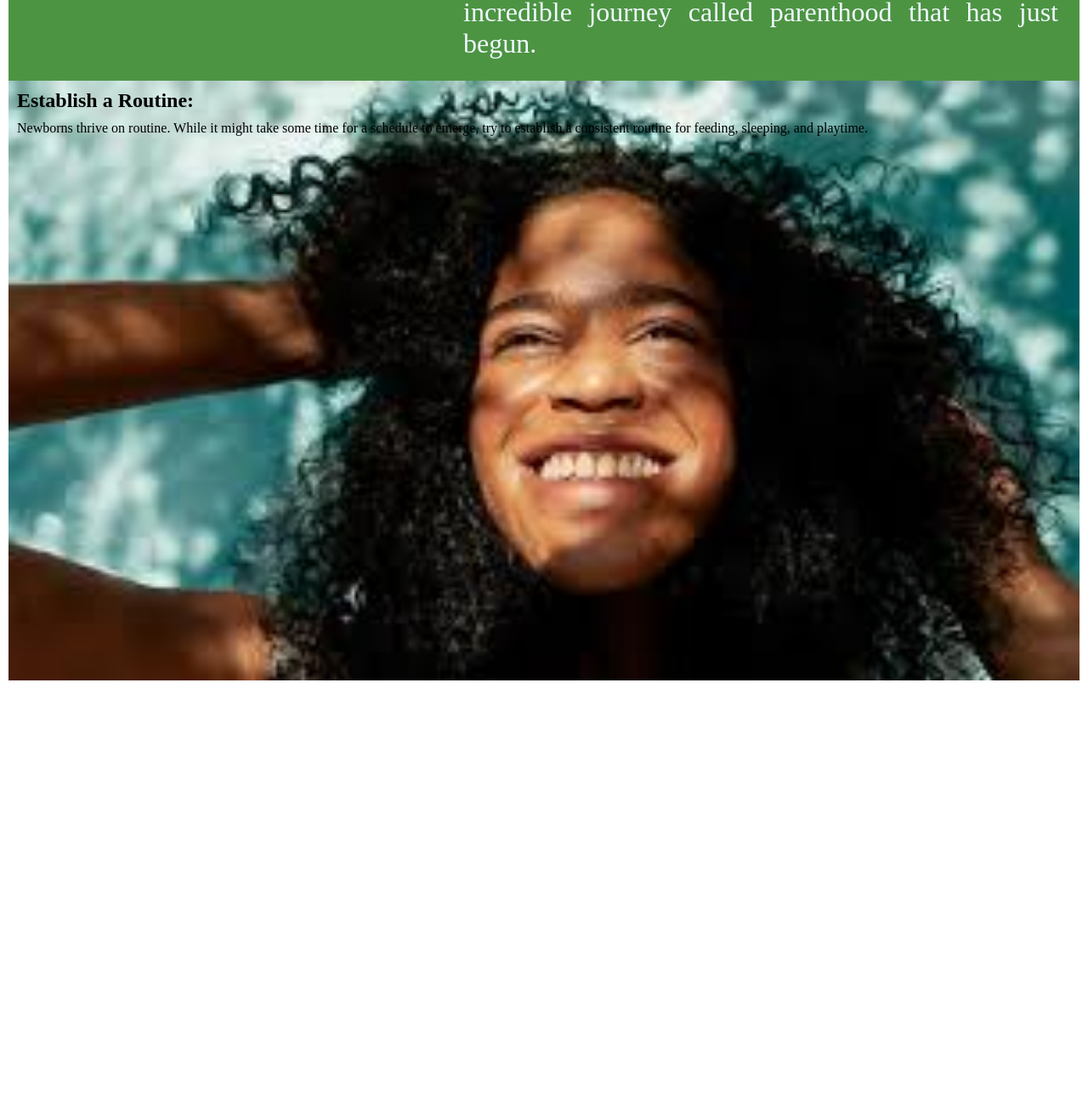
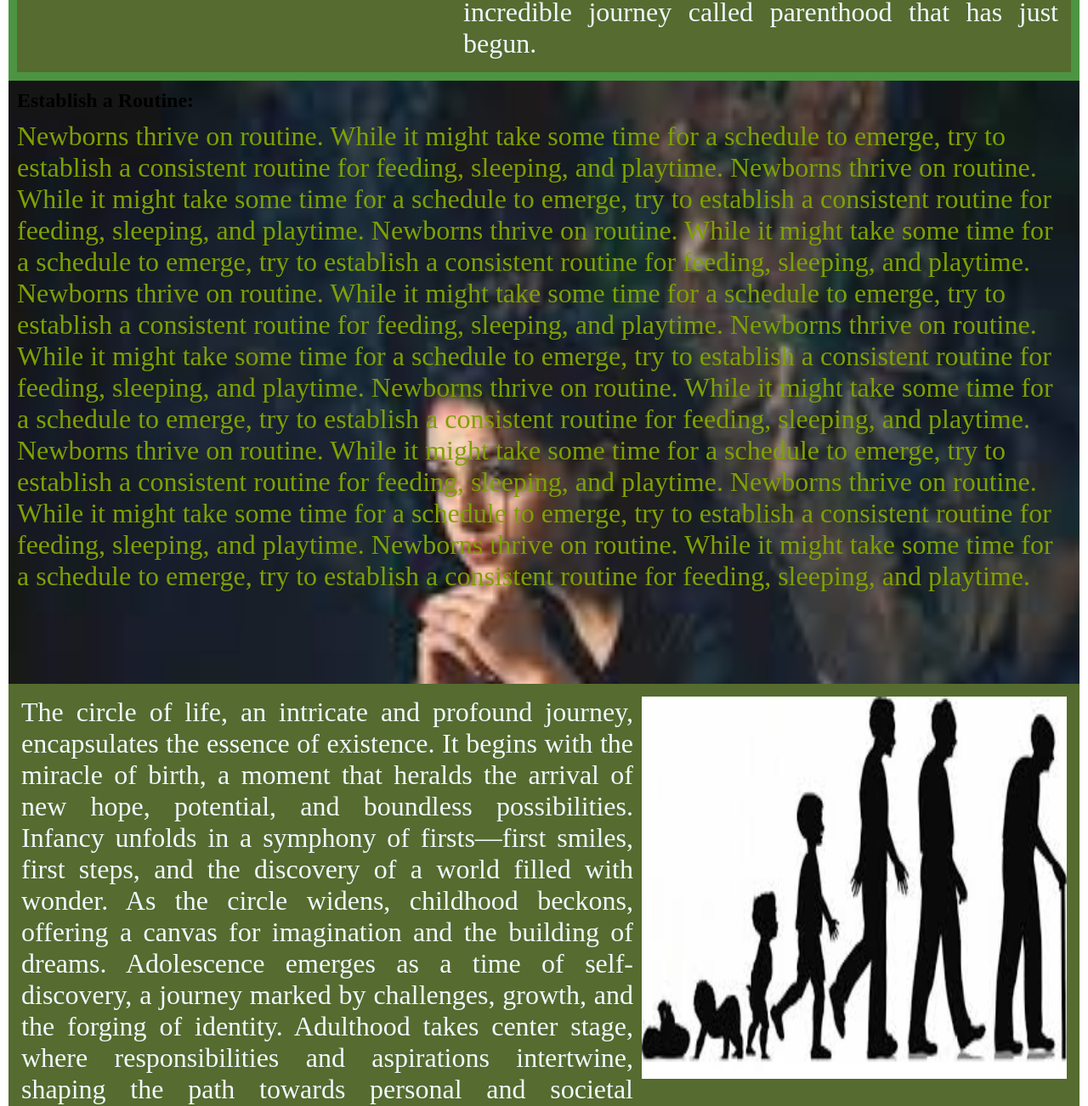
Before and after one commit to Idba1/practice-css, a plain HTML site: page index.html in a window 1280 px wide. Shown: the part 1379-2681 px from the top of the page at 85% size. Before the commit the page ends 2194 px from the top, so only its background shows below. Drawn offline with Linux system fonts and the light colour scheme.

Commit message:
add new section

```diff
--- a/index.html
+++ b/index.html
@@ -61,9 +61,23 @@
     </section>
     <section id="cover">
         <h1>Establish a Routine:</h1>
-        <p>
+        <p id="text">
+            Newborns thrive on routine. While it might take some time for a schedule to emerge, try to establish a consistent routine for feeding, sleeping, and playtime.
+            Newborns thrive on routine. While it might take some time for a schedule to emerge, try to establish a consistent routine for feeding, sleeping, and playtime.
+            Newborns thrive on routine. While it might take some time for a schedule to emerge, try to establish a consistent routine for feeding, sleeping, and playtime.
+            Newborns thrive on routine. While it might take some time for a schedule to emerge, try to establish a consistent routine for feeding, sleeping, and playtime.
+            Newborns thrive on routine. While it might take some time for a schedule to emerge, try to establish a consistent routine for feeding, sleeping, and playtime.
+            Newborns thrive on routine. While it might take some time for a schedule to emerge, try to establish a consistent routine for feeding, sleeping, and playtime.
+            Newborns thrive on routine. While it might take some time for a schedule to emerge, try to establish a consistent routine for feeding, sleeping, and playtime.
+            Newborns thrive on routine. While it might take some time for a schedule to emerge, try to establish a consistent routine for feeding, sleeping, and playtime.
             Newborns thrive on routine. While it might take some time for a schedule to emerge, try to establish a consistent routine for feeding, sleeping, and playtime.
         </p>
     </section>
+    <section class="display-inline">
+        <p>
+            The circle of life, an intricate and profound journey, encapsulates the essence of existence. It begins with the miracle of birth, a moment that heralds the arrival of new hope, potential, and boundless possibilities. Infancy unfolds in a symphony of firsts—first smiles, first steps, and the discovery of a world filled with wonder. As the circle widens, childhood beckons, offering a canvas for imagination and the building of dreams. Adolescence emerges as a time of self-discovery, a journey marked by challenges, growth, and the forging of identity. Adulthood takes center stage, where responsibilities and aspirations intertwine, shaping the path towards personal and societal contributions. With the passage of time, the circle completes its revolution, entering the golden years where wisdom, reflection, and the legacy of a life well-lived become paramount. The circle of life, with its highs and lows, joys and sorrows, weaves a tapestry of experiences that collectively define the intricate beauty of our existence.
+        </p>
+        <img class="baby-picture" src="/baby picture/favicon.jpg" alt="life circle">
+    </section>
 </body>
 </html>
--- a/style.css
+++ b/style.css
@@ -34,6 +34,7 @@ h3{
     padding: 10px;
     display: inline;
     display: flex;
+    background-color: darkolivegreen;
 }
 .display-inline P{
         font-size: 32px;
@@ -45,10 +46,14 @@ h3{
     color: red;
 }
 #cover {
-    background-image: url(/pictures/girl\ 1.jpg);
+    background-image: url(/pictures/girl\ 2.jpg);
     background-repeat: no-repeat;
 
     background-size: 100%;
     height: 700px;
 
 }
+#text {
+    font-size: 32px;
+    color: rgb(126, 161, 2);
+}
```
